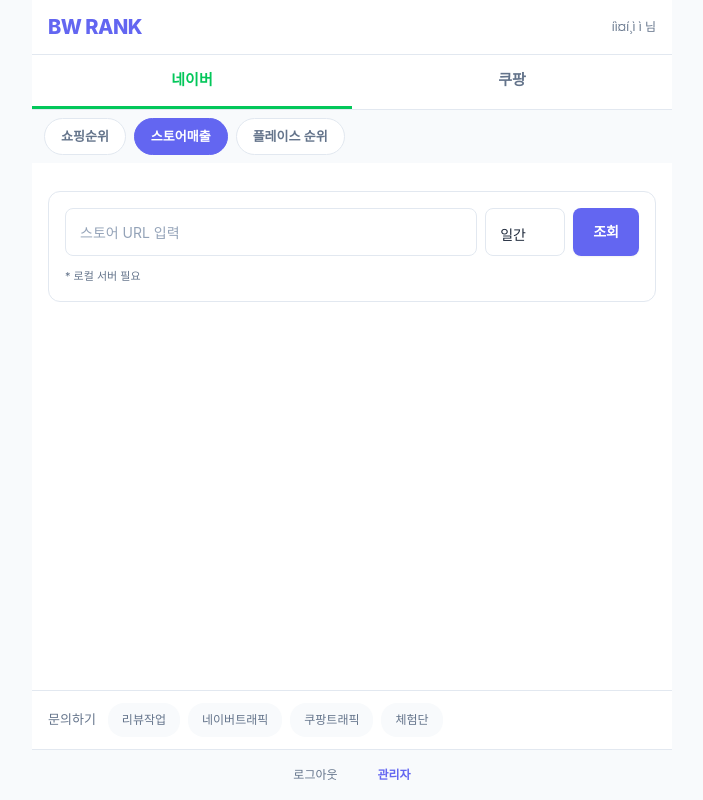
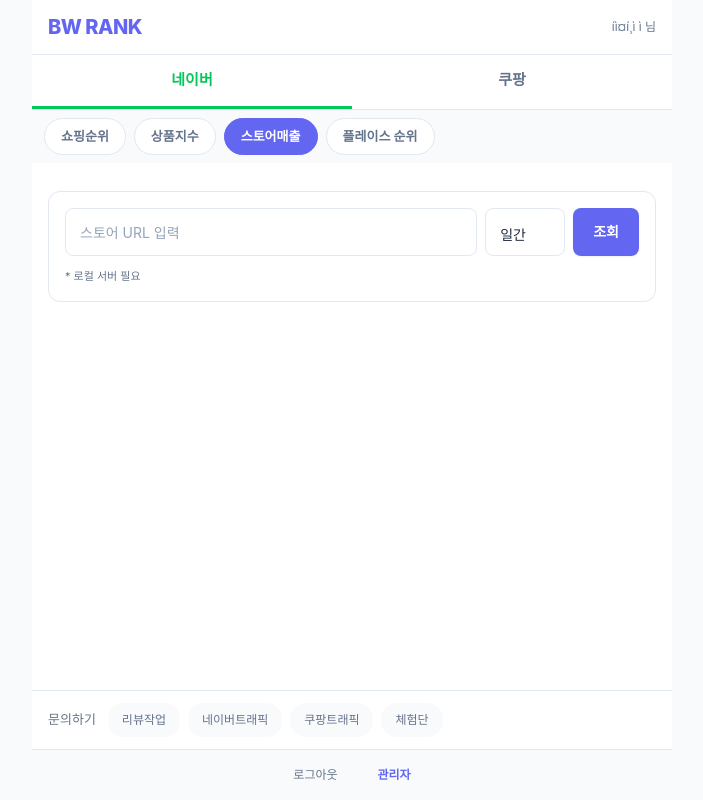
Before and after one commit to odong444/shop-rank-auth, a Flask app: page /brand-sales in a window 1280 px wide. Shown: the whole page, without its empty margins (288-991 px from the left). Run offline with Flask 3, Linux system fonts and the light colour scheme; the visitor is signed in with stand-in values (Sample User, id 1); data that the repository does not hold is empty; some libraries are stand-ins or nearby versions.

Commit message:
상품지수 메뉴 복구
- 네이버 탭에 '상품지수' 버튼 추가 (쇼핑순위 오른쪽)
- active_menu 조건에 product-score 추가
- 페이지 경로: /product-score

```diff
--- a/templates/base.html
+++ b/templates/base.html
@@ -363,7 +363,7 @@
 </head>
 <body>
 
-{% set is_naver = active_menu in ['naver-shop', 'brand-sales', 'place-rank'] %}
+{% set is_naver = active_menu in ['naver-shop', 'brand-sales', 'place-rank', 'product-score'] %}
 {% set is_coupang = active_menu in ['coupang-rank', 'coupang-sales'] %}
 
 <div class="app-container">
@@ -383,6 +383,7 @@
     <nav class="sub-nav">
         {% if is_naver %}
         <a href="/naver-shop" class="sub-tab {% if active_menu == 'naver-shop' %}active{% endif %}">쇼핑순위</a>
+        <a href="/product-score" class="sub-tab {% if active_menu == 'product-score' %}active{% endif %}">상품지수</a>
         <a href="/brand-sales" class="sub-tab {% if active_menu == 'brand-sales' %}active{% endif %}">스토어매출</a>
         <a href="/place-rank" class="sub-tab {% if active_menu == 'place-rank' %}active{% endif %}">플레이스 순위</a>
         {% elif is_coupang %}
@@ -390,6 +391,7 @@
         <a href="/coupang-sales" class="sub-tab {% if active_menu == 'coupang-sales' %}active{% endif %}">매출조회</a>
         {% else %}
         <a href="/naver-shop" class="sub-tab">쇼핑순위</a>
+        <a href="/product-score" class="sub-tab">상품지수</a>
         <a href="/brand-sales" class="sub-tab">스토어매출</a>
         <a href="/place-rank" class="sub-tab">플레이스 순위</a>
         {% endif %}
```
